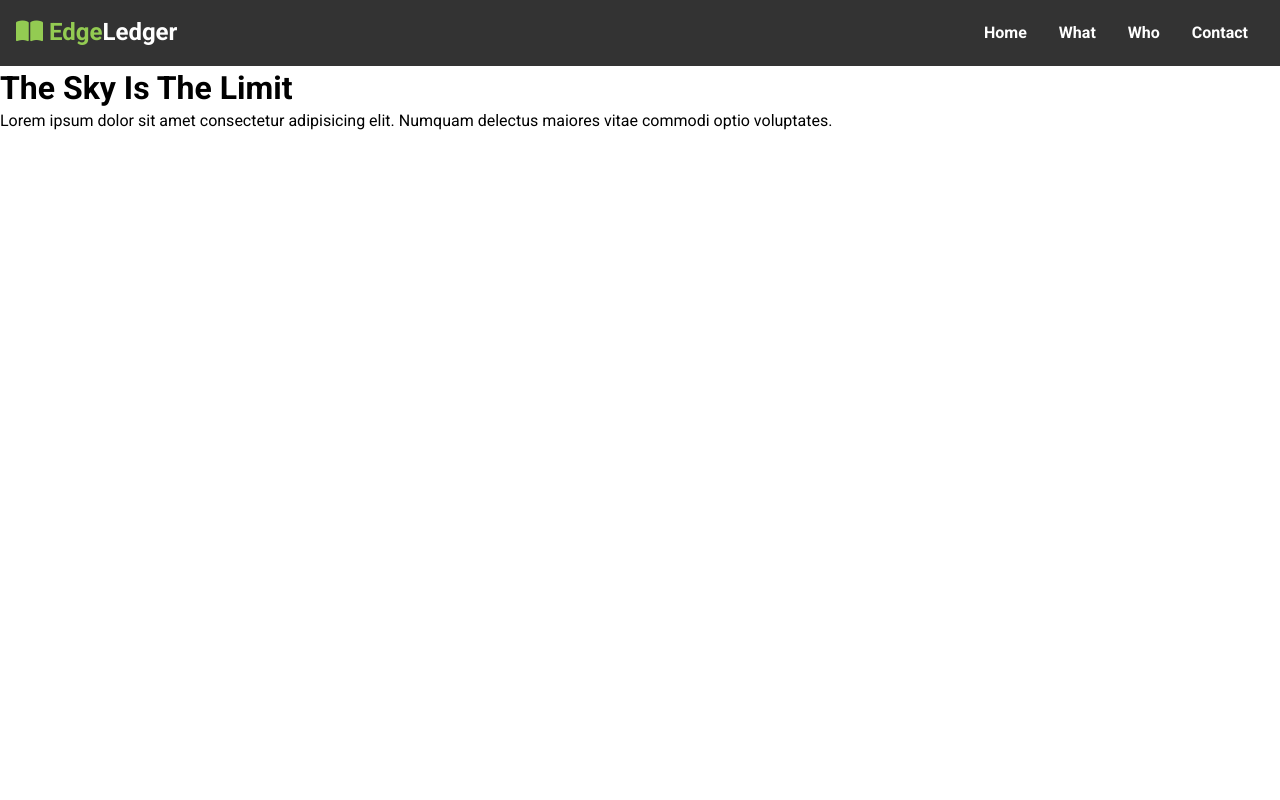
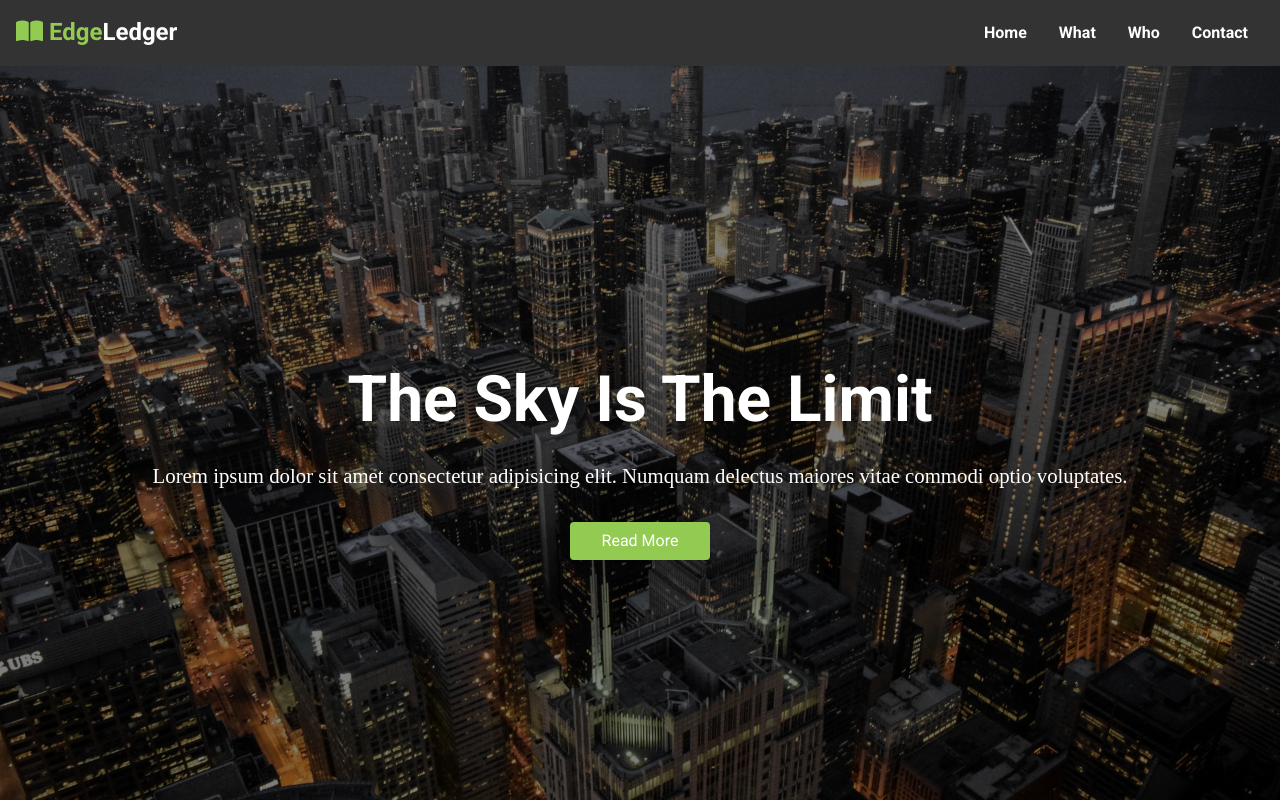
Before and after one commit to jacobsdar/edgeledger-website-project, a plain HTML site: page index.html in a window 1280 px wide. Shown: the top 800 px of the page. Drawn offline with Linux system fonts and the light colour scheme.

Commit message:
Style showcase section, update HTML
Change showcase container class name for semantics
Set background image to showcase section and set height and font color
Set inner container to flex, fade image, center elements and add padding
Enlarge heading and set margin
Set showcase paragraph font size and make font bolder
Create green button class with style properties
Create hover effect for button

```diff
--- a/css/style.css
+++ b/css/style.css
@@ -41,16 +41,15 @@ ul {
     color: #93cb52;
 }
 
-
-/* Header */
-/* ------ */
-
-/* Set viewport height */
-.showcase {
-    height: 100vh;
+.btn--green {
+    background: #93cb52;
+    border-radius: 0.25rem;
+    margin: 2rem;
+    padding: 0.5rem 2rem;
 }
 
 /* Nav */
+/* --- */
 
 nav {
     align-items: center;
@@ -80,3 +79,37 @@ nav {
     background: #7ab436;
     border-radius: 0.25rem;
 }
+
+/* Showcase section */
+/* ---------------- */
+
+.showcase {
+    background: url(/img/showcase.jpg) no-repeat center center/cover;
+    color: #fff;
+    height: 100vh;
+}
+
+.showcase__container {
+    align-items: center;
+    background: rgba(0, 0, 0, 0.5);
+    display: flex;
+    flex-direction: column;
+    height: 100%;
+    justify-content: center;
+    padding: 0 3rem;
+    text-align: center;
+}
+
+.showcase__container h1{
+    font-size: 4rem;
+    margin: 1rem;
+}
+
+.showcase__container p {
+    font-size: 1.3rem;
+    font-family: bolder;
+}
+
+.showcase__container a:hover {
+    background: #7ab436;
+}
--- a/index.html
+++ b/index.html
@@ -24,8 +24,9 @@
             </ul>
         </div>
     </nav>
+
     <header class="showcase">
-        <div class="showcase__img__container">
+        <div class="showcase__container">
             <h1>The Sky Is The Limit</h1>
             <p class="showcase__para">Lorem ipsum dolor sit amet consectetur adipisicing elit. Numquam delectus maiores vitae commodi optio voluptates.</p>
             <a class="btn--green" href="">Read More</a>
```
